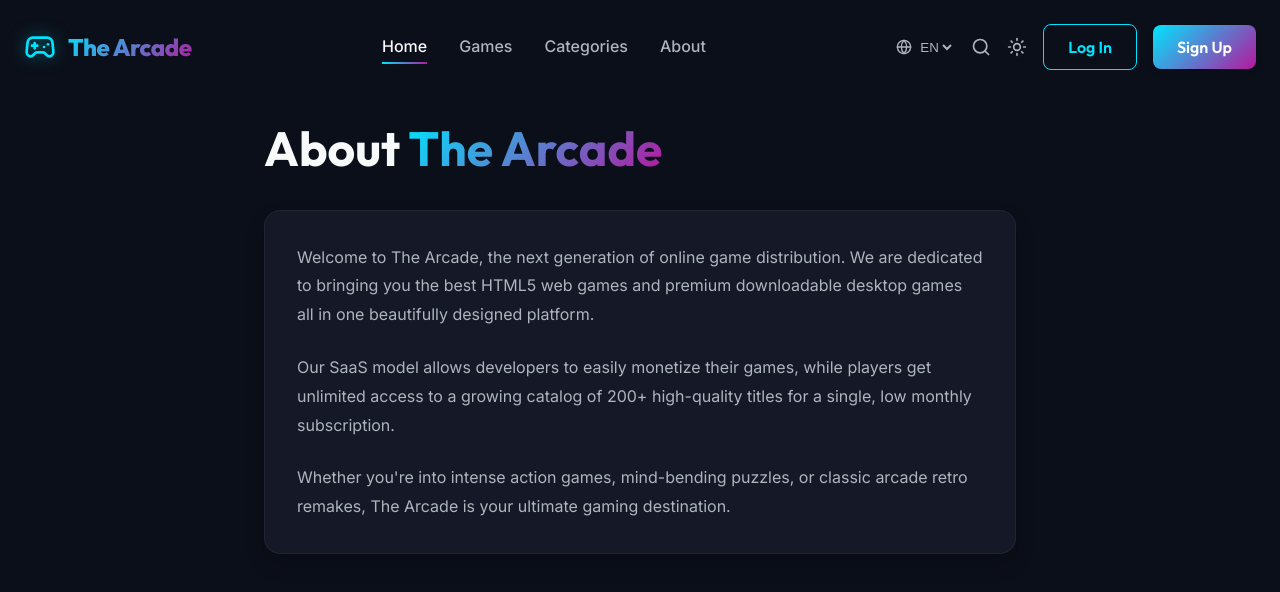
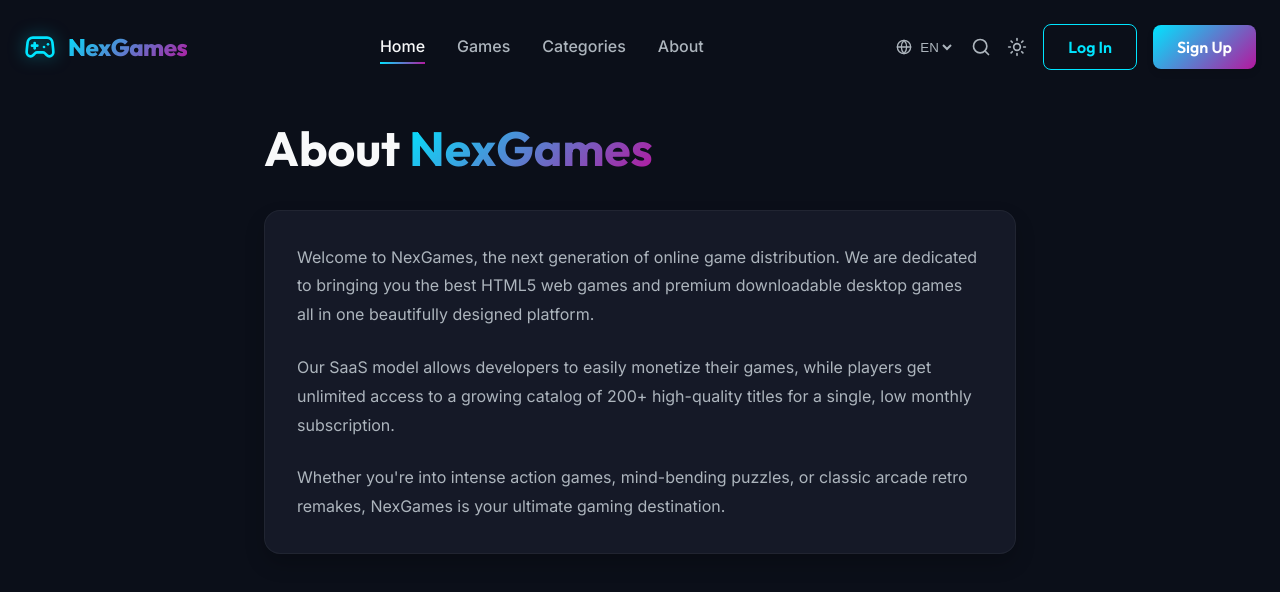
Before and after one commit to brandonlacoste9-tech/arcade, a React (Vite) app: page /about in a window 1280 px wide. Shown: the top 592 px of the page. Built offline with nearby package versions, Linux system fonts and the light colour scheme.

Commit message:
chore: rebrand application to NexGames

```diff
--- a/src/components/GamePage.jsx
+++ b/src/components/GamePage.jsx
@@ -120,7 +120,7 @@ const GamePage = () => {
             <p className="mt-4">
               Get ready to immerse yourself in the world of {game.title}.
               Whether you are looking for a quick session or a deep dive, this game offers
-              premium entertainment right from The Arcade platform.
+              premium entertainment right from NexGames platform.
             </p>
           </div>
 
--- a/src/components/Navbar.jsx
+++ b/src/components/Navbar.jsx
@@ -42,7 +42,7 @@ const Navbar = () => {
       <div className="container navbar-container">
         <Link to="/" className="navbar-logo">
           <Gamepad2 className="logo-icon" size={32} />
-          <span className="logo-text text-gradient">The Arcade</span>
+          <span className="logo-text text-gradient">NexGames</span>
         </Link>
 
         <div className="navbar-links desktop-only">
--- a/src/i18n.js
+++ b/src/i18n.js
@@ -19,7 +19,7 @@ const resources = {
         "badge": "New Platform 🎮",
         "title1": "Level Up Your",
         "title2": "Gaming Experience",
-        "subtitle": "Discover, play, and distribute the next generation of indie hits and blockbuster titles. Welcome to The Arcade.",
+        "subtitle": "Discover, play, and distribute the next generation of indie hits and blockbuster titles. Welcome to NexGames.",
         "start": "Start Playing",
         "explore": "Explore Catalog",
         "stat_games": "Games",
@@ -45,7 +45,7 @@ const resources = {
         "badge": "Nueva Plataforma 🎮",
         "title1": "Sube de nivel tu",
         "title2": "Experiencia de Juego",
-        "subtitle": "Descubre, juega y distribuye la próxima generación de éxitos independientes. Bienvenido a The Arcade.",
+        "subtitle": "Descubre, juega y distribuye la próxima generación de éxitos independientes. Bienvenido a NexGames.",
         "start": "Empezar a Jugar",
         "explore": "Explorar Catálogo",
         "stat_games": "Juegos",
@@ -71,7 +71,7 @@ const resources = {
         "badge": "Nouvelle Plateforme 🎮",
         "title1": "Améliorez votre",
         "title2": "Expérience de Jeu",
-        "subtitle": "Découvrez, jouez et distribuez la prochaine génération de succès. Bienvenue dans The Arcade.",
+        "subtitle": "Découvrez, jouez et distribuez la prochaine génération de succès. Bienvenue dans NexGames.",
         "start": "Commencer à Jouer",
         "explore": "Explorer le Catalogue",
         "stat_games": "Jeux",
@@ -97,7 +97,7 @@ const resources = {
         "badge": "Nova Plataforma 🎮",
         "title1": "Eleve a sua",
         "title2": "Experiência de Jogo",
-        "subtitle": "Descubra, jogue e distribua a próxima geração de sucessos. Bem-vindo ao The Arcade.",
+        "subtitle": "Descubra, jogue e distribua a próxima geração de sucessos. Bem-vindo ao NexGames.",
         "start": "Começar a Jogar",
         "explore": "Explorar Catálogo",
         "stat_games": "Jogos",
@@ -123,7 +123,7 @@ const resources = {
         "badge": "Nuova Piattaforma 🎮",
         "title1": "Migliora la tua",
         "title2": "Esperienza di Gioco",
-        "subtitle": "Scopri, gioca e distribuisci la prossima generazione di successi. Benvenuto in The Arcade.",
+        "subtitle": "Scopri, gioca e distribuisci la prossima generazione di successi. Benvenuto in NexGames.",
         "start": "Inizia a Giocare",
         "explore": "Esplora Catalogo",
         "stat_games": "Giochi",
--- a/src/pages/About.jsx
+++ b/src/pages/About.jsx
@@ -3,16 +3,16 @@ import React from 'react';
 const About = () => {
   return (
     <div className="container" style={{ paddingTop: '120px', minHeight: '100vh', maxWidth: '800px' }}>
-      <h1 style={{ fontSize: '3rem', marginBottom: '2rem' }}>About <span className="text-gradient">The Arcade</span></h1>
+      <h1 style={{ fontSize: '3rem', marginBottom: '2rem' }}>About <span className="text-gradient">NexGames</span></h1>
       <div className="glass-panel" style={{ padding: '2rem', lineHeight: '1.8', color: 'var(--text-secondary)' }}>
         <p style={{ marginBottom: '1.5rem' }}>
-          Welcome to The Arcade, the next generation of online game distribution. We are dedicated to bringing you the best HTML5 web games and premium downloadable desktop games all in one beautifully designed platform.
+          Welcome to NexGames, the next generation of online game distribution. We are dedicated to bringing you the best HTML5 web games and premium downloadable desktop games all in one beautifully designed platform.
         </p>
         <p style={{ marginBottom: '1.5rem' }}>
           Our SaaS model allows developers to easily monetize their games, while players get unlimited access to a growing catalog of 200+ high-quality titles for a single, low monthly subscription.
         </p>
         <p>
-          Whether you're into intense action games, mind-bending puzzles, or classic arcade retro remakes, The Arcade is your ultimate gaming destination.
+          Whether you're into intense action games, mind-bending puzzles, or classic arcade retro remakes, NexGames is your ultimate gaming destination.
         </p>
       </div>
     </div>
--- a/src/pages/Games.jsx
+++ b/src/pages/Games.jsx
@@ -39,7 +39,7 @@ const Games = () => {
         </div>
       )}
       <div className="container" style={{ textAlign: 'center', paddingTop: '2rem' }}>
-        <h1>The Arcade <span className="text-gradient">Catalog</span></h1>
+        <h1>NexGames <span className="text-gradient">Catalog</span></h1>
         <p style={{ color: 'var(--text-secondary)' }}>Browse our entire collection of premium games.</p>
       </div>
       <GameGrid />
--- a/src/pages/Login.jsx
+++ b/src/pages/Login.jsx
@@ -35,7 +35,7 @@ const Login = () => {
         <div className="auth-header">
           <Gamepad2 className="logo-icon" size={48} />
           <h2 className="text-gradient">{isSignup ? 'Create Account' : 'Welcome Back'}</h2>
-          <p>{isSignup ? 'Join The Arcade' : 'Sign in to your Arcade account'}</p>
+          <p>{isSignup ? 'Join NexGames' : 'Sign in to your NexGames account'}</p>
         </div>
 
         {errorMsg && <div style={{ color: 'red', background: 'rgba(255,0,0,0.1)', padding: '1rem', borderRadius: '8px' }}>{errorMsg}</div>}
--- a/src/pages/Pricing.jsx
+++ b/src/pages/Pricing.jsx
@@ -150,7 +150,7 @@ const Pricing = () => {
               <span className="amount">$9.99</span>
               <span className="period">/month</span>
             </div>
-            <p>Full unlimited access to The Arcade.</p>
+            <p>Full unlimited access to NexGames.</p>
           </div>
           <ul className="pricing-features">
             <li><Check size={16} className="text-primary" /> View all 288+ games</li>
```
Also changed, not shown: 1 other file (tests, documents, lock files or other folders).
